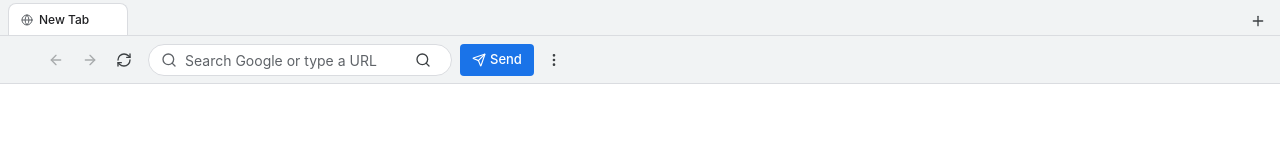
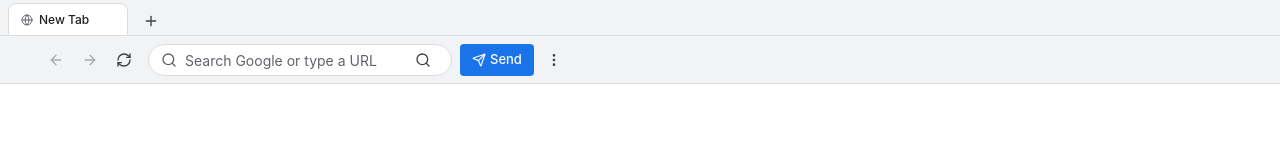
Before and after one commit to worldpeaceenginelabs/CLOUD-ATLAS-BROWSER, a Svelte app: page / in a window 1280 px wide. Shown: the top 160 px of the page. Built offline with nearby package versions, Linux system fonts and the light colour scheme.

Commit message:
tabs update, active tab

```diff
--- a/src/app.css
+++ b/src/app.css
@@ -43,6 +43,19 @@ html, body {
   display: flex;
   align-items: flex-end;
   padding: 0 8px;
+}
+
+.tabs-container {
+  display: flex;
+  align-items: flex-end;
+  flex: 0 1 auto; /* Don't grow, shrink if needed */
+  overflow-x: auto;
+  scrollbar-width: none;
+  margin-right: 4px; /* Small gap before plus button */
+}
+
+.tabs-container::-webkit-scrollbar {
+  display: none;
 }
 
 .tab {
--- a/src/components/Browser.svelte
+++ b/src/components/Browser.svelte
@@ -13,10 +13,28 @@
   let activeTabId = null;
   let tabs = [];
 
-  // Subscribe to tab store
+  // Subscribe to tab store with debugging
   tabStore.subscribe(value => {
+    console.log('Tab store updated:', value);
     tabs = value.tabs;
-    activeTabId = value.activeTabId;
+
+    // If activeTabId changed, handle the switch
+    if (activeTabId !== value.activeTabId) {
+      const oldActiveTabId = activeTabId;
+      activeTabId = value.activeTabId;
+
+      console.log('Active tab changed from', oldActiveTabId, 'to', activeTabId);
+
+      // Handle browser view switching when active tab changes
+      const newActiveTab = tabs.find(t => t.id === activeTabId);
+      if (newActiveTab && newActiveTab.viewId) {
+        window.electronAPI?.setActiveBrowserView(newActiveTab.viewId);
+      } else {
+        window.electronAPI?.setActiveBrowserView(null);
+      }
+    } else {
+      activeTabId = value.activeTabId;
+    }
   });
 
   onMount(() => {
@@ -63,6 +81,12 @@
           }
         }
       });
+
+      // Handle new tab requests from target="_blank" links
+      window.electronAPI.onCreateNewTabWithUrl((url) => {
+        const tabId = tabStore.createTab(url, 'Loading...');
+        handleWebContent(url, tabId);
+      });
     }
 
     // Initialize with one tab if none exist
@@ -79,6 +103,7 @@
       window.electronAPI.removeAllListeners('torrent-completed');
       window.electronAPI.removeAllListeners('torrent-error');
       window.electronAPI.removeAllListeners('web-navigation');
+      window.electronAPI.removeAllListeners('create-new-tab-with-url');
 
       // Close all browser views
       tabs.forEach(tab => {
@@ -91,6 +116,7 @@
 
   function handleNewTab() {
     const tabId = tabStore.createTab();
+    // The subscription will handle hiding browser views for new empty tabs
     addLog(`New tab created: ${tabId}`, 'info');
   }
 
@@ -104,13 +130,7 @@
   }
 
   function handleTabSelect(tabId) {
-    const tab = tabs.find(t => t.id === tabId);
-    if (tab && tab.viewId) {
-      window.electronAPI.setActiveBrowserView(tab.viewId);
-    } else {
-      // Hide any active browser view if switching to non-web tab
-      window.electronAPI.setActiveBrowserView(null);
-    }
+    // Just update the store - the subscription will handle browser view switching
     tabStore.setActiveTab(tabId);
   }
 
@@ -135,15 +155,17 @@
 
   function handleWebNavigation(url, action) {
     // Create browser view for web content
-    handleWebContent(url);
+    handleWebContent(url, activeTabId);
   }
 
-  async function handleWebContent(url) {
+  async function handleWebContent(url, tabId = null) {
+    const targetTabId = tabId || activeTabId;
+
     try {
       // Create browser view
       const viewId = await window.electronAPI.createBrowserView(url);
       if (viewId) {
-        tabStore.updateTab(activeTabId, {
+        tabStore.updateTab(targetTabId, {
           url,
           viewId,
           loading: true,
@@ -158,7 +180,7 @@
       }
     } catch (error) {
       addLog(`Web navigation error: ${error.message}`, 'error');
-      tabStore.updateTab(activeTabId, { loading: false });
+      tabStore.updateTab(targetTabId, { loading: false });
     }
   }
 
--- a/src/components/TabBar.svelte
+++ b/src/components/TabBar.svelte
@@ -129,9 +129,10 @@
 <style>
   .tabs-container {
     display: flex;
-    flex: 1;
+    flex: 0 1 auto;
     overflow-x: auto;
     scrollbar-width: none; /* Firefox */
+    margin-right: 4px;
   }
 
   .tabs-container::-webkit-scrollbar {
```
Also changed, not shown: electron/preload.js (+10 -6 lines).
